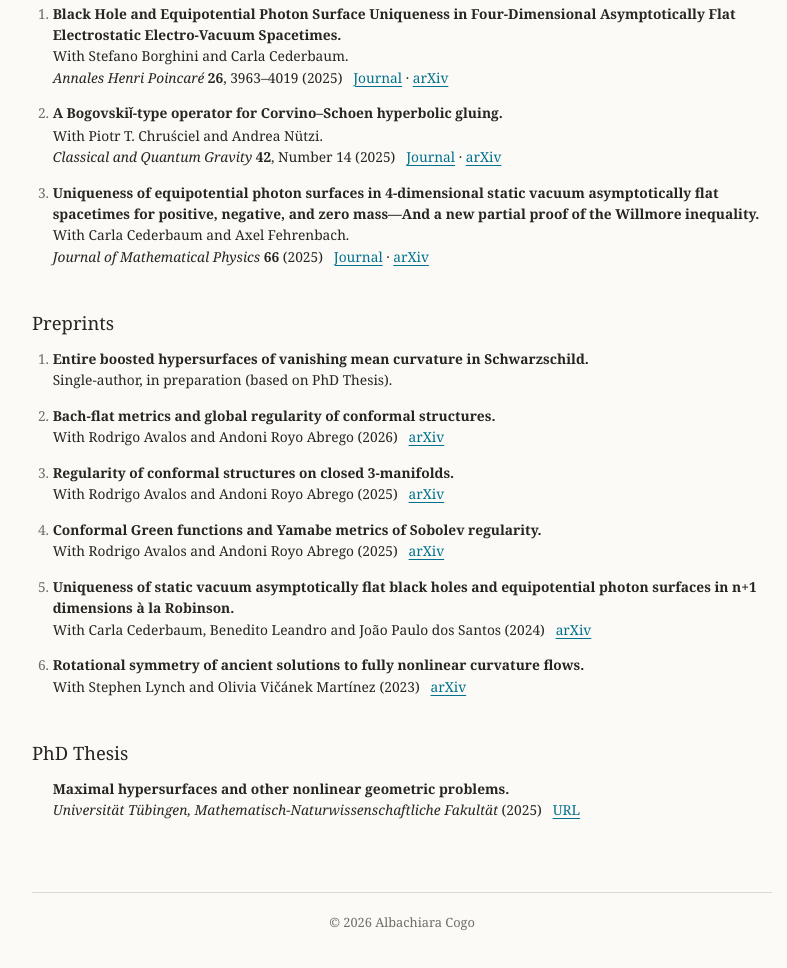
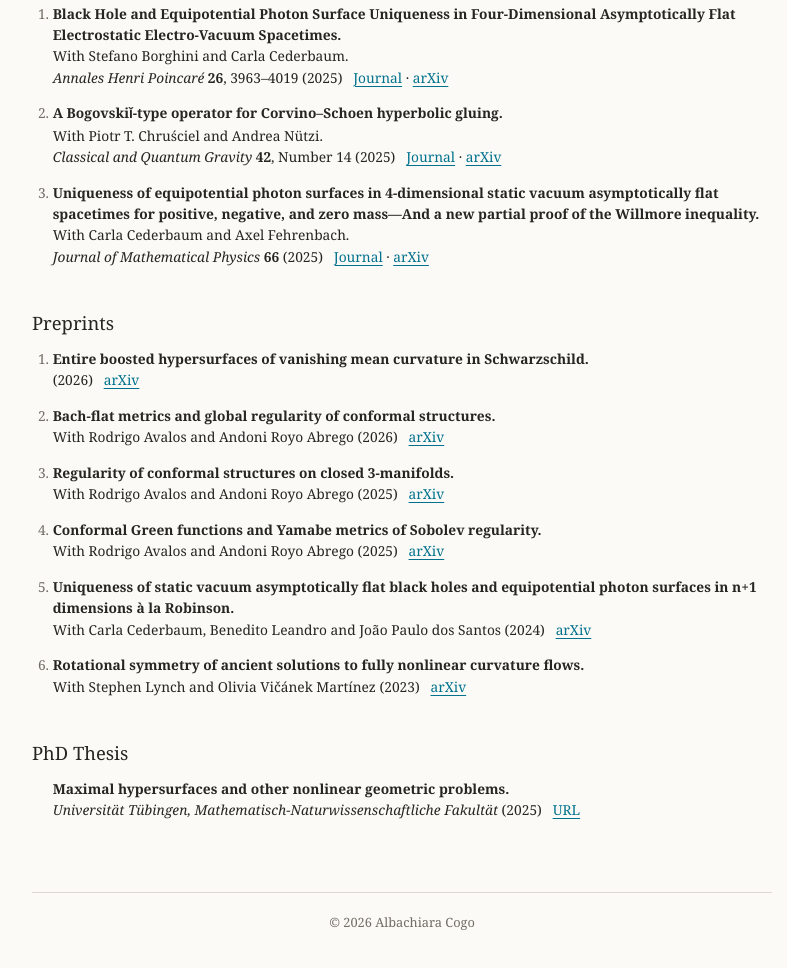
Before and after one commit to albachiarac/albachiarac.github.io, a plain HTML site: page publications-and-preprints.html in a window 1280 px wide. Shown: the part 583-1551 px from the top of the page, without its empty margins (238-1025 px from the left). Drawn offline with Linux system fonts and the light colour scheme.

Commit message:
Update publications-and-preprints.html

```diff
--- a/publications-and-preprints.html
+++ b/publications-and-preprints.html
@@ -72,7 +72,8 @@
       <ol class="publication-list">
          <li>
           <strong>Entire boosted hypersurfaces of vanishing mean curvature in Schwarzschild.</strong><br>
-          Single-author, in preparation (based on PhD Thesis).
+          (2026)
+           <span class="publication-links"> <a href="https://arxiv.org/abs/2611.15912"> arXiv</a> </span>
         </li>
         <li>
           <strong>Bach-flat metrics and global regularity of conformal structures.</strong><br>
```
